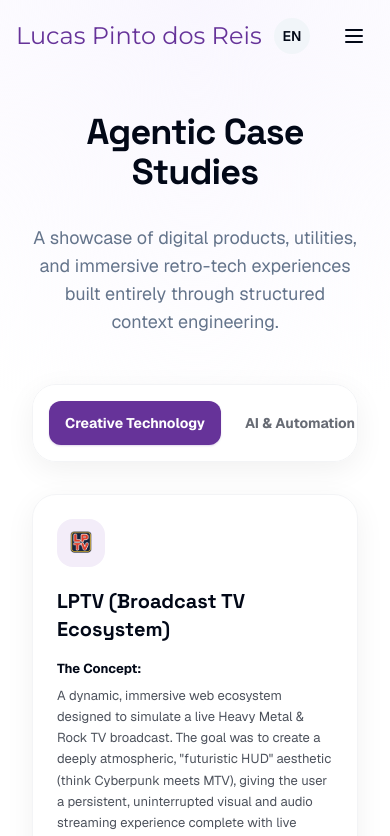
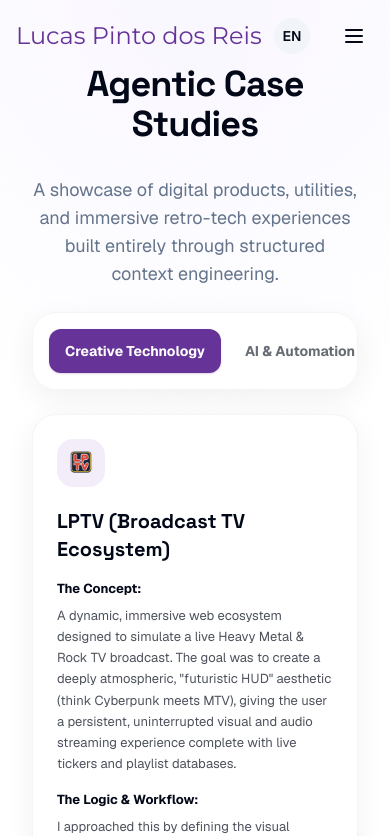
Before and after one commit to lucaspinto2k/portfolio, a Next.js app: page /projects in a window 390 px wide. Shown: the top 836 px of the page. Built offline with nearby package versions, Linux system fonts and the light colour scheme.

Commit message:
Reduce padding on projects page to move categories up

```diff
--- a/src/app/projects/page.tsx
+++ b/src/app/projects/page.tsx
@@ -2,7 +2,7 @@ import CaseStudies from "@/components/CaseStudies";
 
 export default function ProjectsPage() {
   return (
-    <main className="min-h-screen pt-24 pb-12">
+    <main className="min-h-[90vh] pt-12 pb-12">
       <div className="container mx-auto px-4">
         <CaseStudies />
       </div>
--- a/src/components/CaseStudies.tsx
+++ b/src/components/CaseStudies.tsx
@@ -129,7 +129,7 @@ const CaseStudies = () => {
   return (
     <section id="case-studies" className="py-4 bg-transparent" ref={sectionRef}>
       <div className="container mx-auto px-4">
-        <div className="text-center animate-on-scroll mb-12">
+        <div className="text-center animate-on-scroll mb-6">
           <h2 className="section-title text-center">
             {dict.caseStudies.title}
           </h2>
@@ -138,7 +138,7 @@ const CaseStudies = () => {
           </p>
         </div>
 
-        <div className="flex flex-col lg:flex-row gap-8 lg:gap-10 animate-on-scroll">
+        <div className="flex flex-col lg:flex-row gap-6 lg:gap-10 animate-on-scroll">
           {/* Categories Sidebar */}
           <div className="lg:w-1/4 lg:min-w-[250px] shrink-0">
             <div className="sticky top-24 bg-white dark:bg-zinc-900/80 rounded-3xl p-4 lg:p-6 border border-gray-100 dark:border-white/10 shadow-[0_8px_30px_rgb(0,0,0,0.06)] flex flex-row lg:flex-col gap-2 overflow-x-auto lg:overflow-y-auto max-h-[85vh] scrollbar-hide">
```
